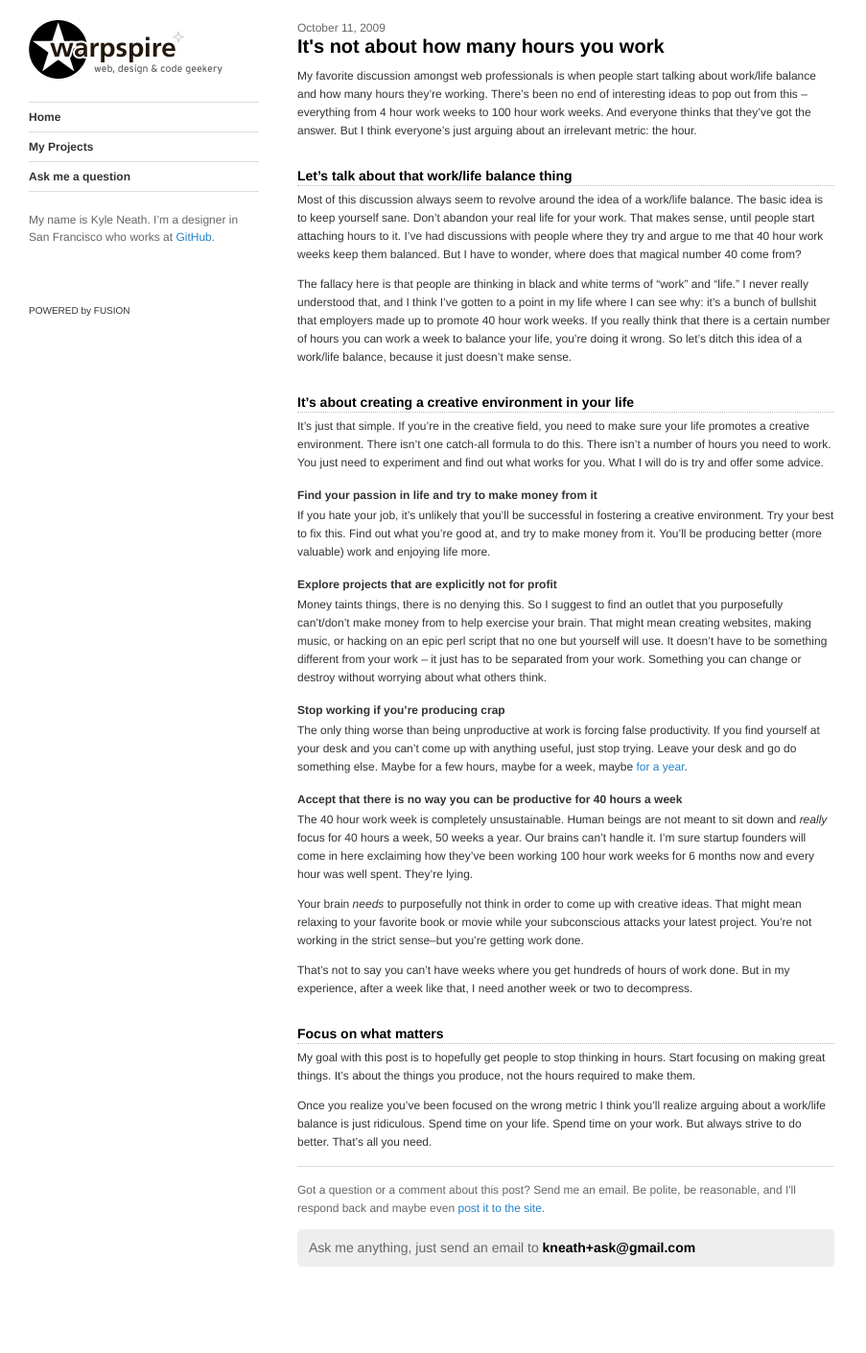
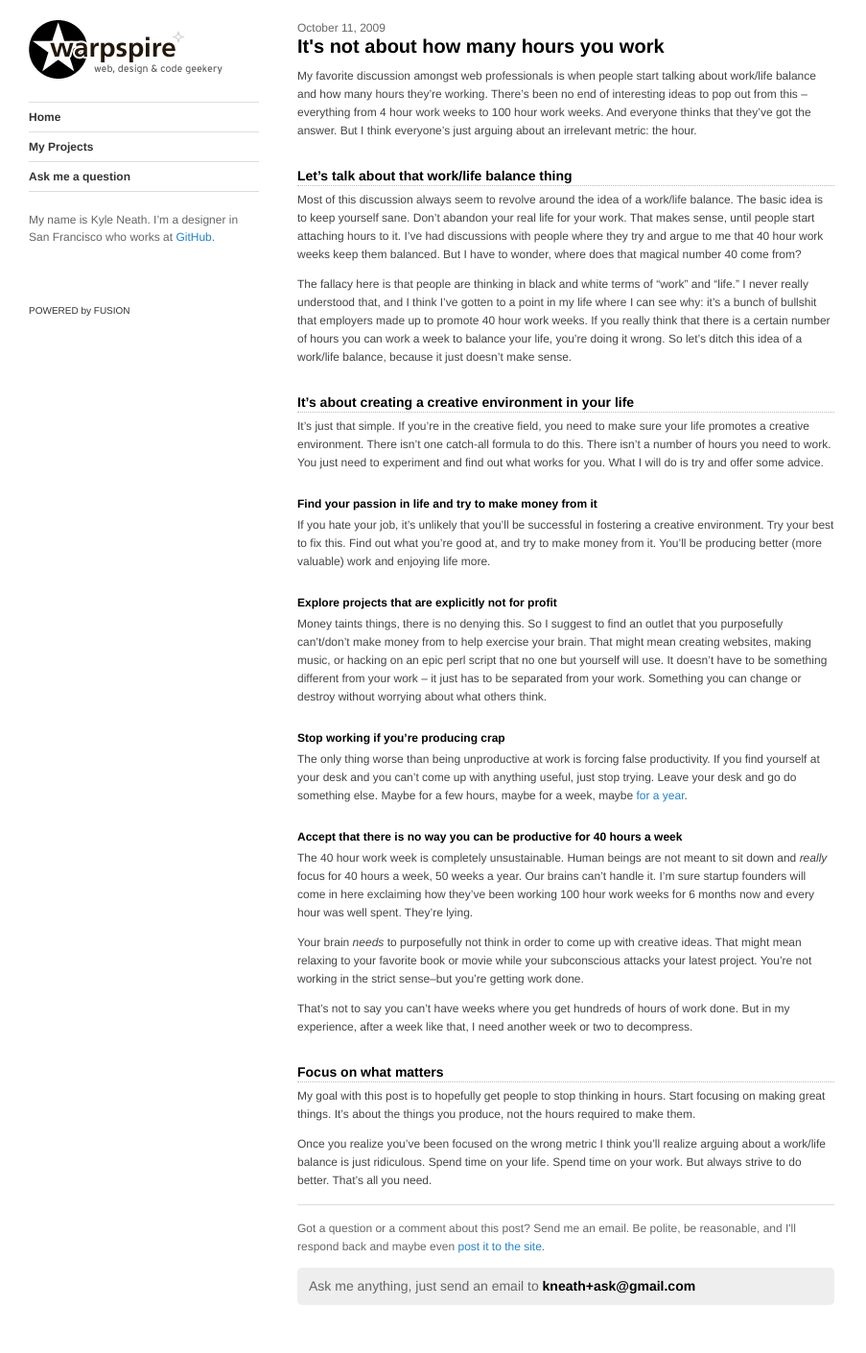
Before and after one commit to kneath/kneath.github.com, a Jekyll site: the page built from _posts/2009-10-11-work-life-balance.md, in a window 1280 px wide. Shown: the whole page at 96% size, without its empty margins (0-903 px from the left). Built offline with Jekyll 4.4.1, drawn with Linux system fonts in a browser that asks for light colours; Markdown is read by kramdown in place of the engine named in the settings; before the commit the page ends 1370 px from its top, so only the background shows below that.

Commit message:
Fuck a color font smoothing

```diff
--- a/css/base.css
+++ b/css/base.css
@@ -35,7 +35,6 @@
 body{
   font-family: Helvetica, Arial, sans-serif;
   font-size:12px;
-  -webkit-font-smoothing:antialiased;
   background:#fff;
 }
 
@@ -46,7 +45,6 @@
 a{
   color:#2382c8;
   text-decoration:none;
-  -webkit-font-smoothing:subpixel;
 }
 a:visited{
   color:#457289;
@@ -194,7 +192,7 @@
 ------------------------------------------------------------------------------*/
 
 .main{
-  color:#333;
+  color:#444;
   line-height:19px;
 }
 
@@ -217,9 +215,9 @@
 }
 
 h3{
-  margin:15px 0 -10px 0;
+  margin:2.0em 0 -0.75em 0;
   font-size:12px;
-  color:#333;
+  color:#000;
 }
 h3 a, h3 a:visited, h2 a, h2 a:visited{ color:#000; }
 h3 a:hover, h2 a:hover{ color:#000; border:none; }
```
